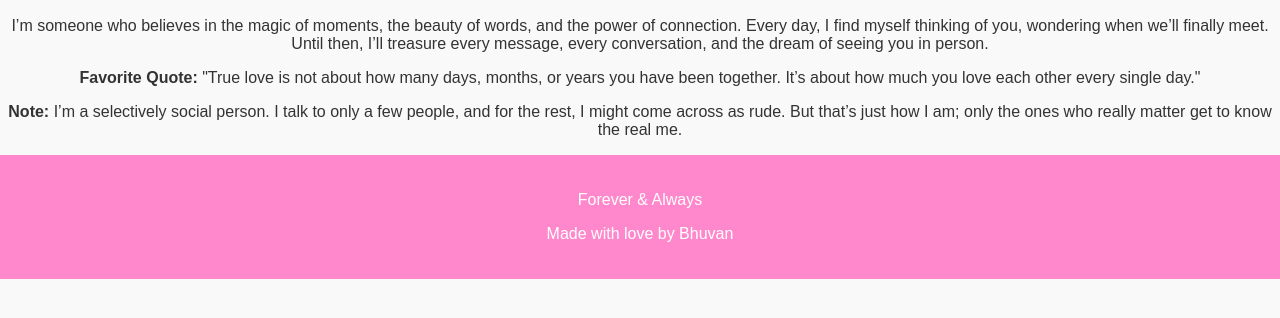
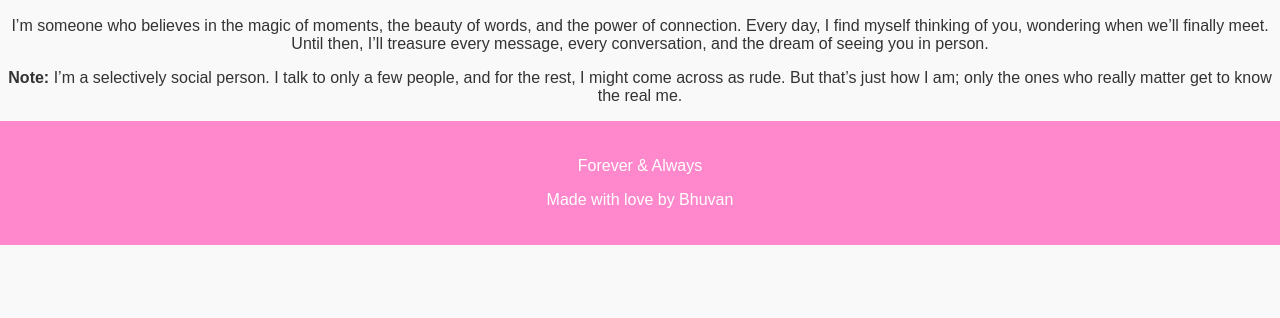
Before and after one commit to bhuvanbansal05/romantic-websi, a plain HTML site: page about_me.html in a window 1280 px wide. Shown: the part 190-508 px from the top of the page. Drawn offline with Linux system fonts and the light colour scheme.

Commit message:
Update about_me.html

```diff
--- a/about_me.html
+++ b/about_me.html
@@ -25,7 +25,6 @@
     <section class="about-me">
         <h2>About Me</h2>
         <p>I’m someone who believes in the magic of moments, the beauty of words, and the power of connection. Every day, I find myself thinking of you, wondering when we’ll finally meet. Until then, I’ll treasure every message, every conversation, and the dream of seeing you in person.</p>
-        <p><strong>Favorite Quote:</strong> "True love is not about how many days, months, or years you have been together. It’s about how much you love each other every single day."</p>
         <p><strong>Note:</strong> I’m a selectively social person. I talk to only a few people, and for the rest, I might come across as rude. But that’s just how I am; only the ones who really matter get to know the real me.</p>
     </section>
 
```
